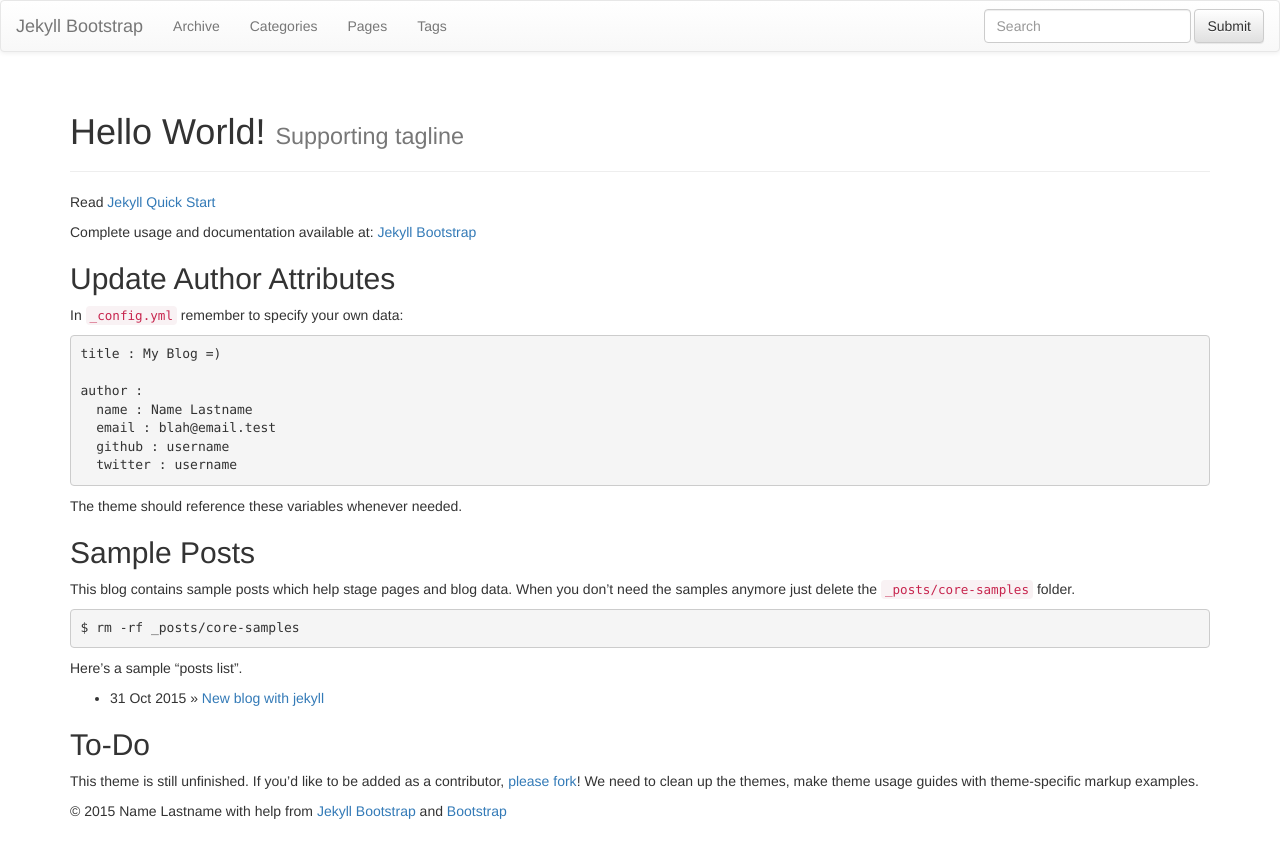
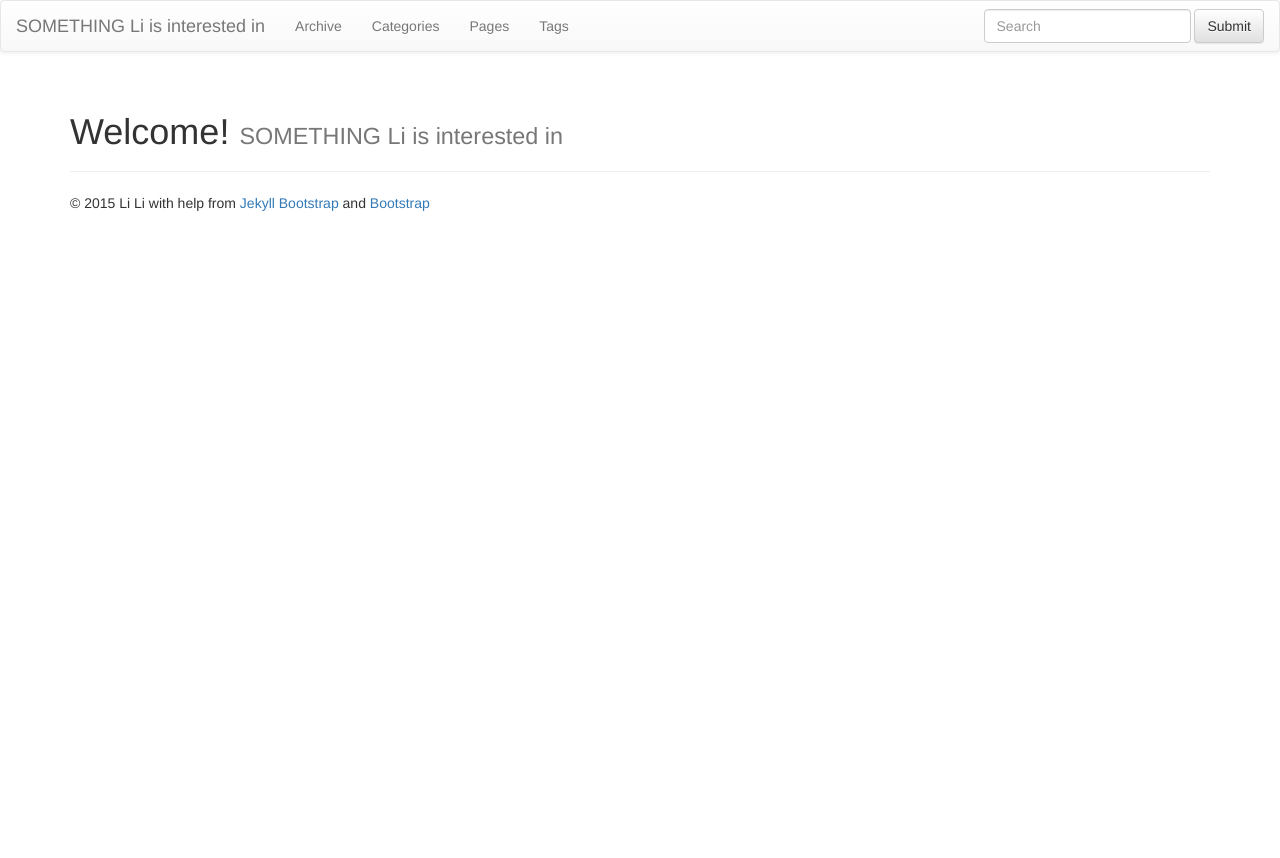
Before and after one commit to aikinogard/aikinogard.github.io, a Jekyll site: the page built from index.md, in a window 1280 px wide. Shown: the top 858 px of the page. Built offline with Jekyll 4.4.1, drawn with Linux system fonts in a browser that asks for light colours; nearby versions of some CDN libraries; library files that are not in the unit come from our copies.

Commit message:
personal info

```diff
--- a/_config.yml
+++ b/_config.yml
@@ -1,6 +1,6 @@
 # This is the default format.
 # For more see: http://jekyllrb.com/docs/permalinks/
-permalink: /:categories/:year/:month/:day/:title
+permalink: /:year/:month/:day/:title
 
 exclude: [".rvmrc", ".rbenv-version", "README.md", "Rakefile", "changelog.md"]
 highlighter: pygments
@@ -8,14 +8,11 @@ highlighter: pygments
 # Themes are encouraged to use these universal variables
 # so be sure to set them if your theme uses them.
 #
-title : Jekyll Bootstrap
-tagline: Site Tagline
+title : SOMETHING Li is interested in
+tagline: A physicist who doesn't know machine learning is not a good Aikidoka
 author :
-  name : Name Lastname
-  email : blah@email.test
-  github : username
-  twitter : username
-  feedburner : feedname
+  name : Li Li
+  email : aiki.nogard@gmail.com
 
 # The production_url is only used when full-domain names are needed
 # such as sitemap.txt
@@ -25,7 +22,7 @@ author :
 # Else if you are pushing to username.github.io, replace with your username.
 # Finally if you are pushing to a GitHub project page, include the project name at the end.
 #
-production_url : http://username.github.io
+production_url : http://aikinogard.github.io
 
 # All Jekyll-Bootstrap specific configurations are namespaced into this hash
 #
--- a/index.md
+++ b/index.md
@@ -1,44 +1,6 @@
 ---
 layout: page
-title: Hello World!
-tagline: Supporting tagline
+title: Welcome!
+tagline: SOMETHING Li is interested in
 ---
 {% include JB/setup %}
-
-Read [Jekyll Quick Start](http://jekyllbootstrap.com/usage/jekyll-quick-start.html)
-
-Complete usage and documentation available at: [Jekyll Bootstrap](http://jekyllbootstrap.com)
-
-## Update Author Attributes
-
-In `_config.yml` remember to specify your own data:
-
-    title : My Blog =)
-
-    author :
-      name : Name Lastname
-      email : blah@email.test
-      github : username
-      twitter : username
-
-The theme should reference these variables whenever needed.
-
-## Sample Posts
-
-This blog contains sample posts which help stage pages and blog data.
-When you don't need the samples anymore just delete the `_posts/core-samples` folder.
-
-    $ rm -rf _posts/core-samples
-
-Here's a sample "posts list".
-
-<ul class="posts">
-  {% for post in site.posts %}
-    <li><span>{{ post.date | date_to_string }}</span> &raquo; <a href="{{ BASE_PATH }}{{ post.url }}">{{ post.title }}</a></li>
-  {% endfor %}
-</ul>
-
-## To-Do
-
-This theme is still unfinished. If you'd like to be added as a contributor, [please fork](http://github.com/plusjade/jekyll-bootstrap)!
-We need to clean up the themes, make theme usage guides with theme-specific markup examples.
```
